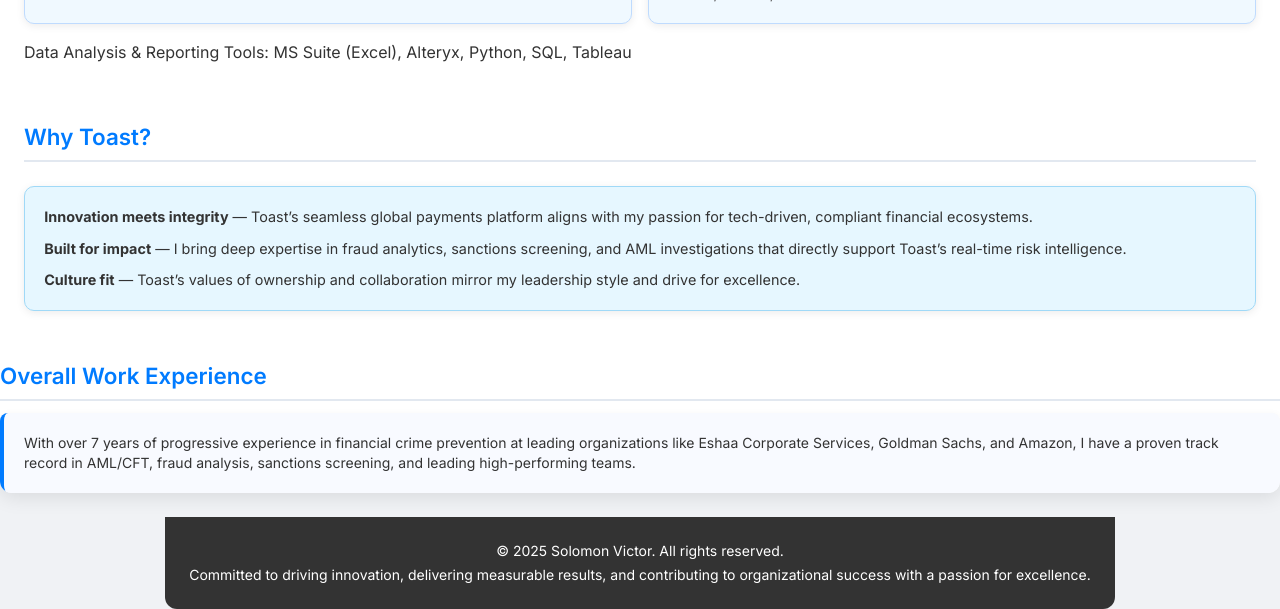
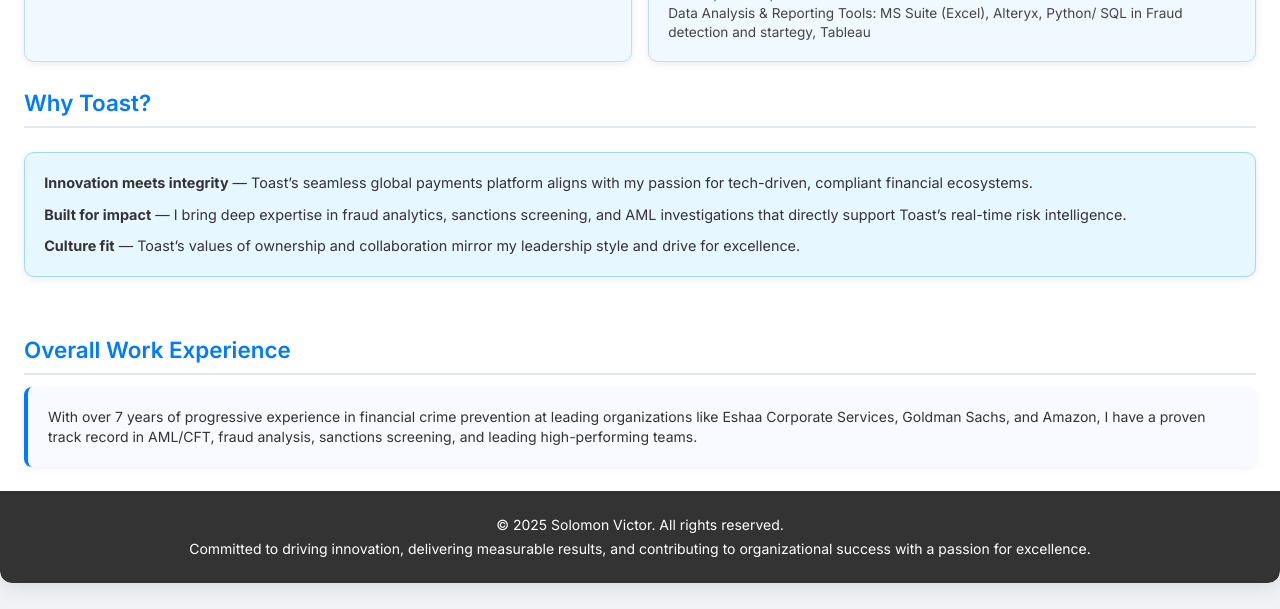
Before and after one commit to Solo-Victory07/Cover-letter---Victor---Toast, a plain HTML site: page index.html in a window 1280 px wide. Shown: the part 1782-2391 px from the top of the page. Drawn offline with nearby package versions, Linux system fonts and the light colour scheme.

Commit message:
Update index.html

```diff
--- a/index.html
+++ b/index.html
@@ -438,8 +438,7 @@
                             <span class="emoji">&#128202;</span> <!-- Bar Chart -->
                             <h3>Compliance & Data</h3>
                             <p><strong>Regulatory Frameworks</strong>: OFAC, Bank Secrecy Act, USA Patriot Act, UK Bribery Act, FinCen, NACHA, FINRA</p>
-                             </div>
-                            <p></strong>Data Analysis & Reporting Tools</strong>: MS Suite (Excel), Alteryx, Python, SQL, Tableau</p>
+                            <p></strong>Data Analysis & Reporting Tools</strong>: MS Suite (Excel), Alteryx, Python/ SQL in Fraud detection and startegy, Tableau</p>
                         </div>
                     </div>
                 </div>
```
